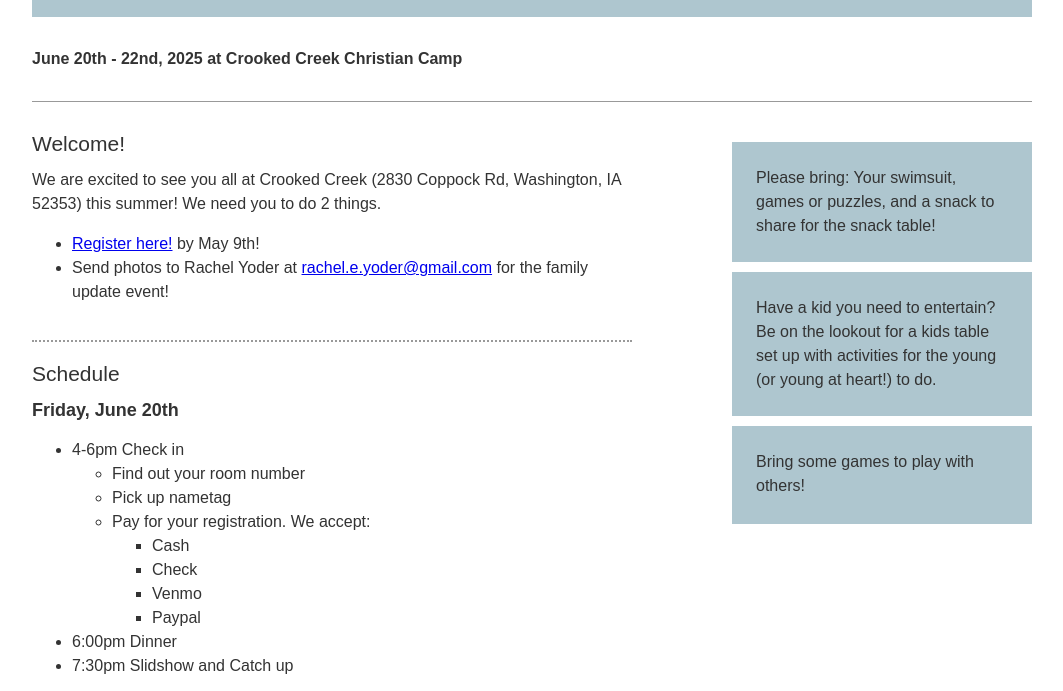
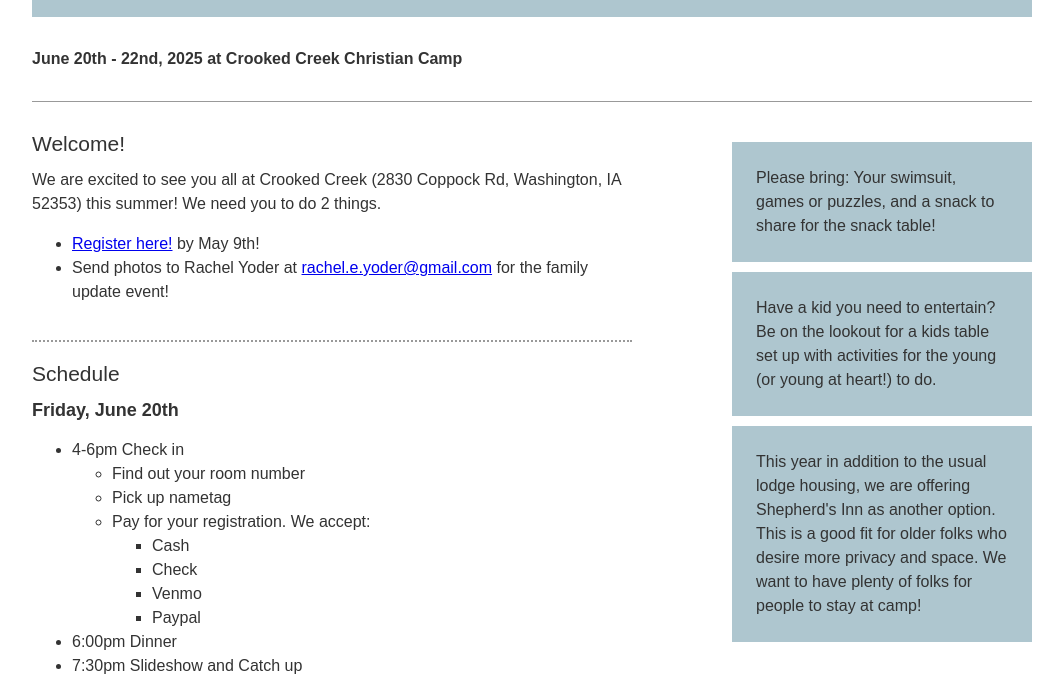
Before and after one commit to fisherfamily/fisherfamily.github.io, a plain HTML site: page index.html in a window 1280 px wide. Shown: the part 101-792 px from the top of the page, without its empty margins (108-1171 px from the left). Drawn offline with Linux system fonts and the light colour scheme.

Commit message:
--allow-empty

```diff
--- a/index.html
+++ b/index.html
@@ -53,7 +53,7 @@
                             </ul>
                         </li>
                         <li>6:00pm Dinner</li>
-                        <li>7:30pm Slidshow and Catch up</li>
+                        <li>7:30pm Slideshow and Catch up</li>
                     </ul>
                 </div>
                 <div>
@@ -87,7 +87,7 @@
 Have a kid you need to entertain? Be on the lookout for a kids table set up with activities for the young (or young at heart!) to do.
             </div>
             <div>
-Bring some games to play with others!
+This year in addition to the usual lodge housing, we are offering Shepherd's Inn as another option. This is a good fit for older folks who desire more privacy and space. We want to have plenty of folks for people to stay at camp!
             </div>
 		</aside>
 	</section>
```
